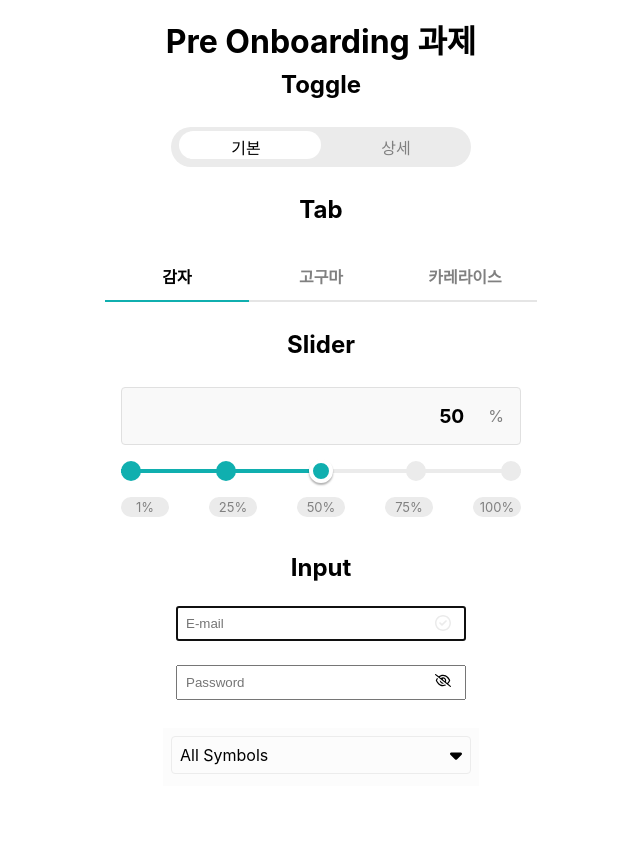
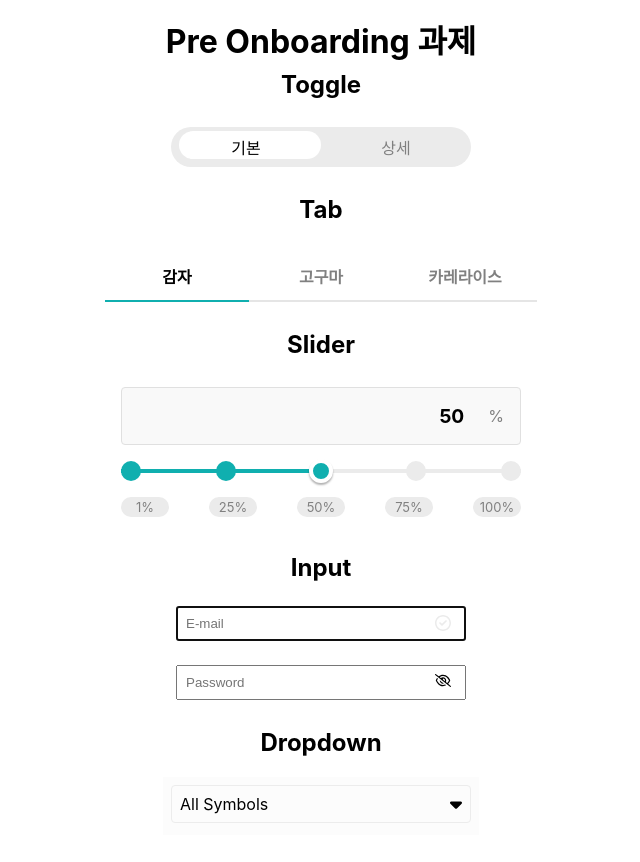
Before and after one commit to lazy-sky/wanted_pre_onboarding, a React (Create React App) app: page / in a window 1280 px wide. Shown: the top 862 px of the page, without its empty margins (319-959 px from the left). Before the commit the page ends 822 px from the top, so only its background shows below. Built offline with nearby package versions, Linux system fonts and the light colour scheme.

Commit message:
feat: Render title in Dropdown

```diff
--- a/src/components/Dropdown.js
+++ b/src/components/Dropdown.js
@@ -3,7 +3,7 @@ import styled from 'styled-components';
 
 import { Container } from './Shape';
 
-function Dropdown({ items, currentItem }) {
+function Dropdown({ title, items, currentItem }) {
   const [isDropdownOpen, setIsDropdownOpen] = useState(false);
   const [selectedText, setSelectedText] = useState(currentItem);
   const [searchText, setSearchText] = useState('');
@@ -25,6 +25,8 @@ function Dropdown({ items, currentItem }) {
   };
 
   return (
+    <>
+      <h2>{title}</h2>
       <Container backgroundColor="#fcfcfc">
         <DropdownMenu onClick={handleToggleDropdown}>
           {selectedText}
@@ -51,6 +53,7 @@ function Dropdown({ items, currentItem }) {
           </SearchContainer>
         )}
       </Container>
+    </>
   );
 };
 
```
Lines whose indentation alone changed are shown as unchanged.
